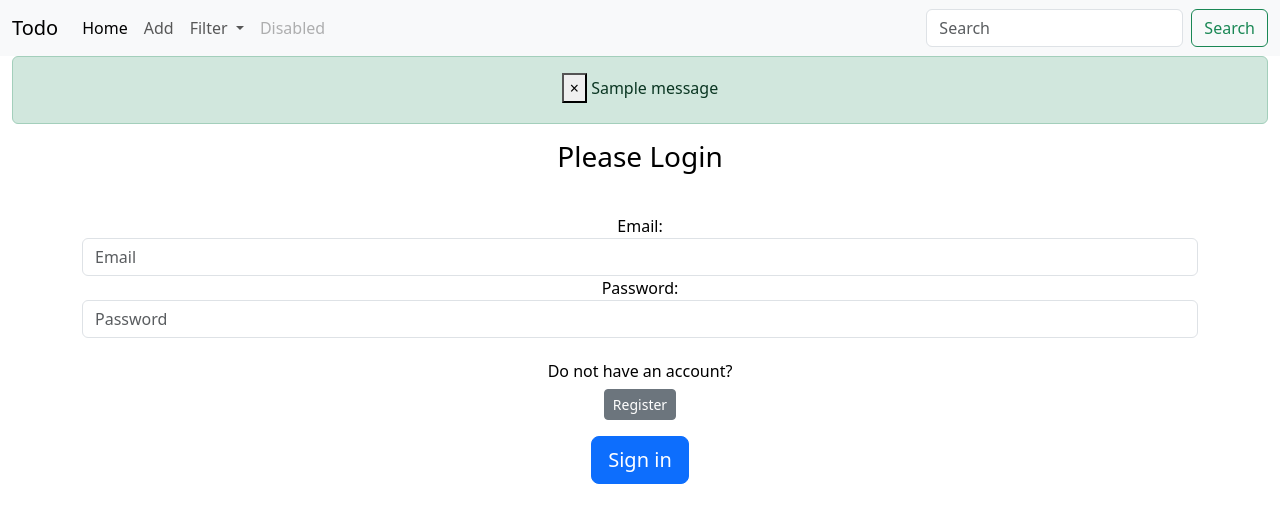
After one commit to 0x171-0/app-python-flask-todolist, a Flask app: page /user/login in a window 1280 px wide. The commit adds this page. Shown: the top 523 px of the page. Run offline with Flask 2, Linux system fonts and the light colour scheme; tables that the repository leaves empty hold one stand-in row (values such as "Sample post"); one stand-in notice (Sample message) is shown.

Commit message:
add login page

```diff
--- a/todo/form.py
+++ b/todo/form.py
@@ -1,8 +1,25 @@
 from flask_wtf import FlaskForm
 from wtforms import StringField, PasswordField, SubmitField, HiddenField
 from wtforms.validators import Length, EqualTo, Email, DataRequired, ValidationError
+from todo.models.user import User
 
 class AddTodoForm(FlaskForm):
     title = StringField(label='Title:', validators=[DataRequired()])
     description = StringField(label='Description:')
     submit = SubmitField(label='Add')
+
+class LoginForm(FlaskForm):
+    email = StringField(label='Email:', validators=[Email(),DataRequired()])
+    password = PasswordField(label="Password:", validators=[DataRequired()])
+    submit = SubmitField(label='Sign in')
+
+class RegisterForm(FlaskForm):
+    def validate_email(self, email_address_to_check):
+        email = User.query.filter_by(email=email_address_to_check.data).first()
+        if email:
+            raise ValidationError('Email Address already exists! Please try a different email address')
+
+    email = StringField(label='Email:', validators=[Email(), DataRequired()])
+    password1 = PasswordField(label='Password:', validators=[Length(min=6), DataRequired()])
+    password2 = PasswordField(label='Confirm Password:', validators=[EqualTo('password1'), DataRequired()])
+    submit = SubmitField(label='Create Account')
--- a/todo/models/todo.py
+++ b/todo/models/todo.py
@@ -5,3 +5,6 @@ class Todo(db.Model):
     title = db.Column(db.String(length=300), nullable=False, unique=True)
     description = db.Column(db.String(length=1024), nullable=False, unique=True)
     done = db.Column(db.Boolean(), default=0)
+    owner = db.Column(db.Integer(), db.ForeignKey('user.id'))
+    def __repr__(self):
+        return f'Todo {self.title}'
--- a/todo/routes.py
+++ b/todo/routes.py
@@ -1,12 +1,14 @@
 from todo import app, db
 from flask import render_template, request, flash, redirect, url_for
-from todo.form import AddTodoForm
+from todo.form import AddTodoForm, LoginForm, RegisterForm
 from todo.models.todo import Todo
-import json
-
+from todo.models.user import User
+from flask_login import login_user, logout_user, login_required, current_user
 
 @app.route('/')
+@app.route('/home')
 @app.route('/todo')
+@login_required
 def home():
     todos = Todo.query.all()
     if len(todos) == 0:
@@ -15,6 +17,7 @@ def home():
     return render_template('home.html', todos=todos)
 
 @app.route('/todo/add',methods=['GET', 'POST'])
+@login_required
 def addTodo():
     form = AddTodoForm()
     if form.validate_on_submit():
@@ -27,3 +30,27 @@ def addTodo():
         for err_msg in form.errors.values():
             flash(f'There was an error with creating a user: {err_msg}', category='danger')
     return render_template('addTodo.html', form=form)
+
+
+@app.route('/user/login', methods=['POST', 'GET'])
+def login_page():
+    form = LoginForm()
+    # validate submit
+    if form.validate_on_submit():
+        user = User.query.filter_by(email=form.email.data).first()
+        if user and user.check_password_correction(attempted_password=form.password.data):
+            login_user(user)
+            flash(f'Success! You are logged in as: {attempted_user.username}', category='success')
+            return redirect(url_for('home'))
+        else:
+            flash('Username and password are not match! Please try again', category='danger')
+    return render_template('login.html', form=form)
+
+@app.route('/user/register', methods=['POST', 'GET'])
+def register_page():
+    form = RegisterForm()
+    pass
+
+@app.route('/user/logout', methods=['POST', 'GET'])
+def logout_page():
+    pass
--- a/todo/templates/base.html
+++ b/todo/templates/base.html
@@ -11,6 +11,7 @@
   </head>
   <body>
     <nav class="navbar navbar-expand-lg bg-body-tertiary">
+
   <div class="container-fluid">
     <a class="navbar-brand" href="/">Todo</a>
     <button class="navbar-toggler" type="button" data-bs-toggle="collapse" data-bs-target="#navbarSupportedContent" aria-controls="navbarSupportedContent" aria-expanded="false" aria-label="Toggle navigation">
@@ -49,6 +50,19 @@
 
     <script src="https://cdn.jsdelivr.net/npm/bootstrap@5.3.0-alpha1/dist/js/bootstrap.bundle.min.js" integrity="sha384-w76AqPfDkMBDXo30jS1Sgez6pr3x5MlQ1ZAGC+nuZB+EYdgRZgiwxhTBTkF7CXvN" crossorigin="anonymous"></script>
 <div class="container-fluid">
+
+  {% with messages = get_flashed_messages(with_categories=true) %}
+        {% if messages %}
+           {% for category, message in messages %}
+              <div class="alert alert-{{ category }}">
+                  <button type="button" class="m1-2 mb-1 close" data-dismiss="alert" aria-label="Close">
+                      <span aria-hidden="true">&times;</span>
+                  </button>
+                  {{ message }}
+              </div>
+           {% endfor %}
+        {% endif %}
+      {% endwith %}
     {% block content %}
 
     {% endblock %}
--- /dev/null
+++ b/todo/templates/login.html
@@ -0,0 +1,35 @@
+{% extends 'base.html' %}
+{% block title %}
+    Log in
+{% endblock %}
+
+{% block content %}
+<body class="text-center">
+    <div class="container">
+        <form method="POST" class="form-signin" style="color:black">
+            {{ form.hidden_tag() }}
+
+            <h1 class="h3 mb-3 font-weight-normal">
+                Please Login
+            </h1>
+            <br>
+            {{ form.email.label() }}
+            {{ form.email(class="form-control", placeholder="Email") }}
+
+            {{ form.password.label() }}
+            {{ form.password(class="form-control", placeholder="Password") }}
+
+            <br>
+
+
+            <div class="checkbox mb-3">
+               <h6>Do not have an account?</h6>
+               <a class="btn btn-sm btn-secondary" href="{{ url_for('register_page') }}">Register</a>
+            </div>
+
+            {{ form.submit(class="btn btn-lg btn-block btn-primary") }}
+
+        </form>
+    </div>
+</body>
+{% endblock %}
```
Also changed, not shown: migrations/versions/bcc2563bb88a_initial_migration.py (renamed from migrations/versions/2cfbb16b5b2d_initial_migration.py, +15 -3 lines), todo/__init__.py (+9 -0 lines), todo/models/user.py (+30 -0 lines), instance/todo.db, run.py (line endings or trailing spaces).
